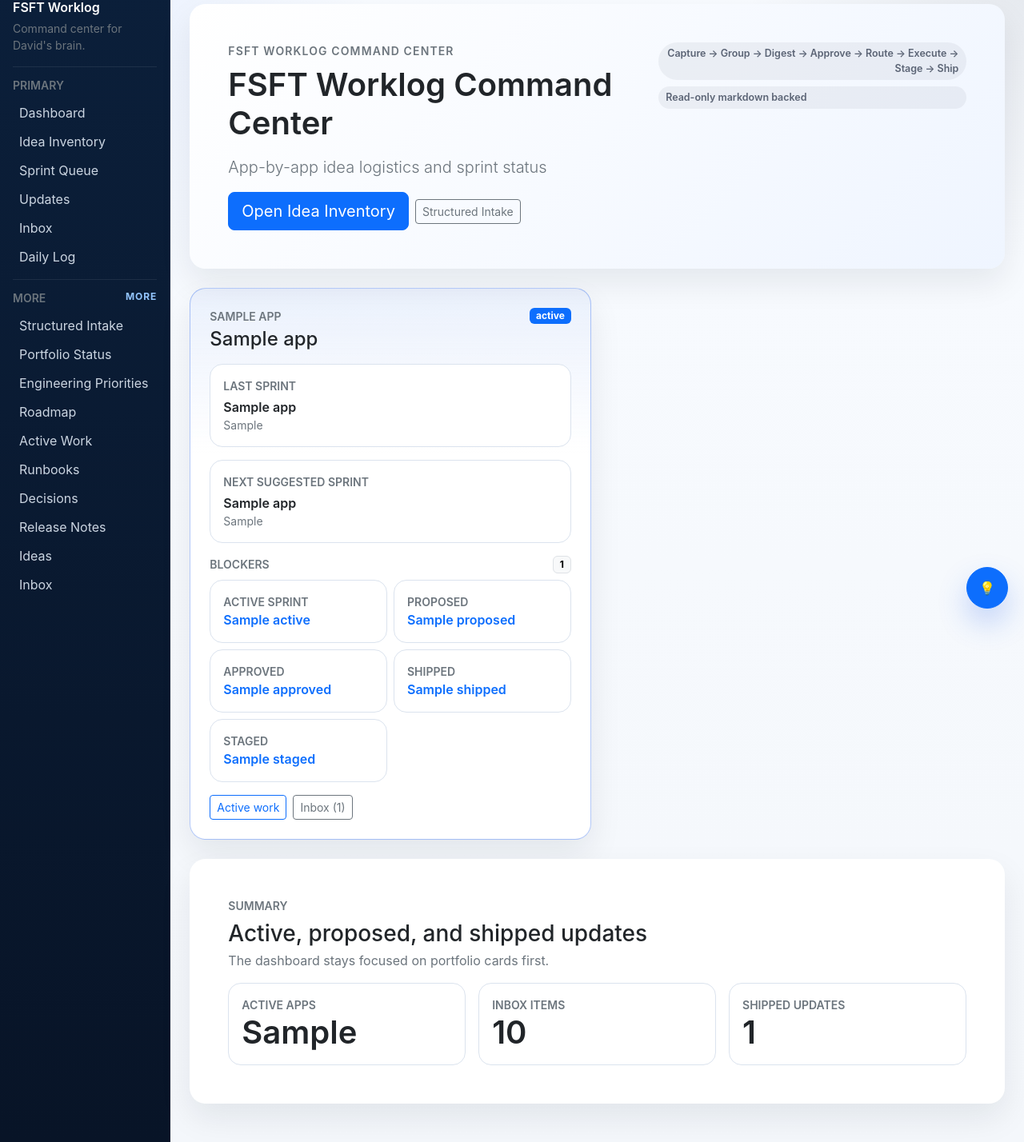
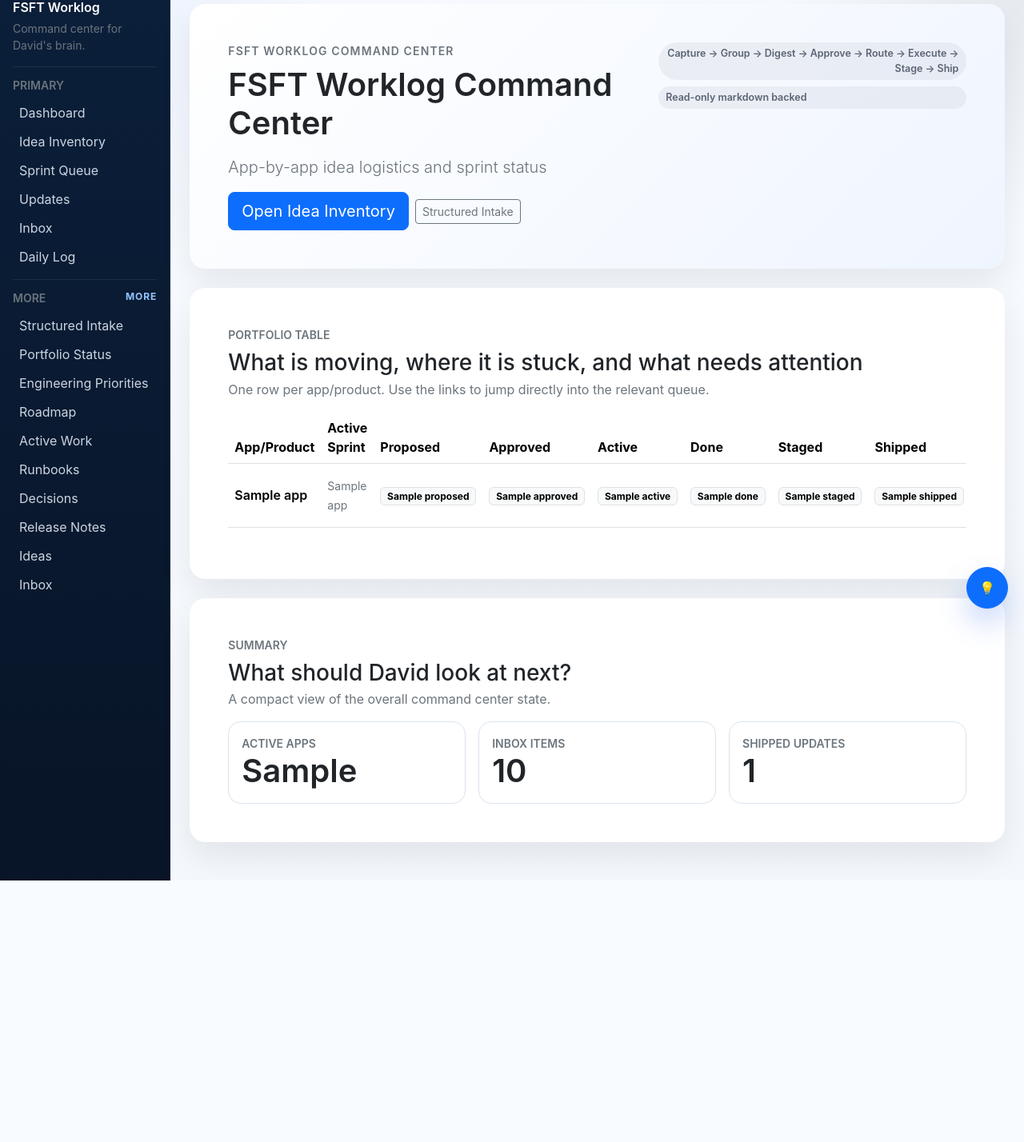
Before and after one commit to fourseasonsft/worklog-viewer, a Flask app: template templates/dashboard.html in a window 1280 px wide. Shown: the part 19-1447 px from the top of the page at 80% size. After the commit the page ends 1120 px from the top, so only its background shows below. Run offline with Flask 3, Linux system fonts and the light colour scheme; the template is opened without the code that fills it: most values are stand-ins (such as "Sample title", 1, 10 or a date in 2020); some libraries are stand-ins or nearby versions.

Commit message:
Clean up dashboard table layout

```diff
--- a/app.py
+++ b/app.py
@@ -2301,11 +2301,11 @@ def _filter_sprint_records(records: list[dict[str, object]], status: str, app_sl
 
 
 def _sprint_counts_by_app() -> dict[str, dict[str, int]]:
-    counts = {app: {"proposed": 0, "approved": 0, "active": 0, "completed": 0, "staged": 0, "shipped": 0} for app in APP_FILTERS.values()}
+    counts = {app: {"proposed": 0, "approved": 0, "active": 0, "completed": 0, "staged": 0, "shipped": 0, "done": 0} for app in APP_FILTERS.values()}
     for record in _sprint_records():
         app = record.get("app_product") or "Other"
         if app not in counts:
-            counts[app] = {"proposed": 0, "approved": 0, "active": 0, "completed": 0, "staged": 0, "shipped": 0}
+            counts[app] = {"proposed": 0, "approved": 0, "active": 0, "completed": 0, "staged": 0, "shipped": 0, "done": 0}
         key = str(record.get("status_key") or "proposed")
         if key in counts[app]:
             counts[app][key] += 1
@@ -3385,6 +3385,27 @@ def inject_globals() -> dict[str, object]:
 @_require_worklog_session
 def dashboard():
     app_cards = [_parse_active_work_file(item["path"], item["title"]) for item in ACTIVE_WORK_FILES]
+    app_cards.append(
+        {
+            "slug": "other",
+            "title": "Other",
+            "path": "",
+            "has_active_sprint": False,
+            "current_sprint_name": "",
+            "current_sprint_percent": "",
+            "current_sprint_status": "",
+            "current_sprint_notes": "",
+            "last_sprint_name": "Not recorded",
+            "last_sprint_completed": "",
+            "last_sprint_outcome": "No completion note recorded.",
+            "next_suggested_sprint_name": "Not set",
+            "next_suggested_sprint_first_step": "No next action recorded.",
+            "next_suggested_sprint_why": "",
+            "blockers_count": 0,
+            "sprint_counts": {"proposed": 0, "approved": 0, "active": 0, "done": 0, "staged": 0, "shipped": 0},
+            "inbox_items": [],
+        }
+    )
     counts = _dashboard_counts()
     inbox_items = _recent_inbox_items()
     update_shipments = _assistant_update_shipments()
--- a/templates/base.html
+++ b/templates/base.html
@@ -294,16 +294,6 @@
               {% endif %}
             </div>
           {% endfor %}
-          {% if recent_worklog_pages %}
-            <div class="sidebar-section sidebar-recent">
-              <div class="small text-uppercase text-secondary fw-semibold mb-2">Recent Pages</div>
-              <nav class="nav flex-column gap-1">
-                {% for page in recent_worklog_pages %}
-                  <a class="px-2 py-1 rounded" href="{{ url_for('view_file', relative_path=page.path) }}">{{ page.title }}</a>
-                {% endfor %}
-              </nav>
-            </div>
-          {% endif %}
         </aside>
         <main class="col-12 col-md-9 col-xl-10 p-4">
           {% with messages = get_flashed_messages(with_categories=true) %}
--- a/templates/dashboard.html
+++ b/templates/dashboard.html
@@ -21,93 +21,65 @@
     </div>
   </section>
 
-  <section class="row g-3 mb-4">
-    {% for app in app_cards %}
-      <div class="col-12 col-md-6 col-xxl-3">
-        <div class="card surface-card card-shadow h-100 app-status-card {% if app.current_sprint_status|lower == 'active' %}app-status-active{% elif app.current_sprint_status|lower == 'blocked' %}app-status-blocked{% elif app.current_sprint_status|lower == 'paused' %}app-status-paused{% else %}app-status-calm{% endif %}">
-          <div class="card-body p-4">
-            <div class="d-flex justify-content-between align-items-start gap-3 mb-3">
-              <div>
-                <div class="text-uppercase text-secondary small fw-semibold mb-1">{{ app.title }}</div>
-                <h2 class="h4 mb-0">{{ app.title }}</h2>
-              </div>
-              <span class="badge {% if app.current_sprint_status|lower == 'active' %}text-bg-primary{% elif app.current_sprint_status|lower == 'staged' %}text-bg-info{% elif app.current_sprint_status|lower == 'blocked' %}text-bg-danger{% elif app.current_sprint_status|lower == 'paused' %}text-bg-secondary{% elif app.current_sprint_status|lower == 'stable' %}text-bg-success{% else %}text-bg-light border{% endif %}">
-                {{ app.current_sprint_status or 'Stable' }}
-              </span>
-            </div>
-
-            {% if app.has_active_sprint %}
-              <div class="priority-card mb-3">
-                <div class="text-secondary small text-uppercase fw-semibold mb-1">Current sprint</div>
-                <div class="fw-semibold">{{ app.current_sprint_name }}</div>
-                <div class="text-secondary small">
-                  {% if app.current_sprint_percent %}{{ app.current_sprint_percent }} complete{% else %}Progress not set{% endif %}
-                </div>
-                {% if app.current_sprint_notes %}
-                  <div class="text-secondary small mt-2">{{ app.current_sprint_notes }}</div>
-                {% endif %}
-              </div>
-            {% else %}
-              <div class="priority-card mb-3">
-                <div class="text-secondary small text-uppercase fw-semibold mb-1">Last sprint</div>
-                <div class="fw-semibold">{{ app.last_sprint_name or 'Not recorded' }}</div>
-                <div class="text-secondary small">{{ app.last_sprint_completed or app.last_sprint_outcome or 'No completion note recorded.' }}</div>
-              </div>
-              <div class="priority-card mb-3">
-                <div class="text-secondary small text-uppercase fw-semibold mb-1">Next suggested sprint</div>
-                <div class="fw-semibold">{{ app.next_suggested_sprint_name or 'Not set' }}</div>
-                <div class="text-secondary small">
-                  {{ app.next_suggested_sprint_why or app.next_suggested_sprint_first_step or 'No next sprint suggestion recorded.' }}
-                </div>
-              </div>
-            {% endif %}
-
-            <div class="d-flex justify-content-between align-items-center mb-2">
-              <span class="text-secondary small text-uppercase fw-semibold">Blockers</span>
-              <span class="badge text-bg-light border">{{ app.blockers_count }}</span>
-            </div>
-
-            <div class="row g-2 mb-3">
-              <div class="col-6">
-                <a class="priority-card d-block text-decoration-none" href="{{ url_for('sprints', app=app.slug, status='active') }}">
-                  <div class="text-secondary small text-uppercase fw-semibold">Active Sprint</div>
-                  <div class="fw-semibold">{{ app.sprint_counts.active }}</div>
-                </a>
-              </div>
-              <div class="col-6">
-                <a class="priority-card d-block text-decoration-none" href="{{ url_for('sprints', app=app.slug, status='proposed') }}">
-                  <div class="text-secondary small text-uppercase fw-semibold">Proposed</div>
-                  <div class="fw-semibold">{{ app.sprint_counts.proposed }}</div>
-                </a>
-              </div>
-              <div class="col-6">
-                <a class="priority-card d-block text-decoration-none" href="{{ url_for('sprints', app=app.slug, status='approved') }}">
-                  <div class="text-secondary small text-uppercase fw-semibold">Approved</div>
-                  <div class="fw-semibold">{{ app.sprint_counts.approved }}</div>
-                </a>
-              </div>
-              <div class="col-6">
-                <a class="priority-card d-block text-decoration-none" href="{{ url_for('sprints', app=app.slug, status='shipped') }}">
-                  <div class="text-secondary small text-uppercase fw-semibold">Shipped</div>
-                  <div class="fw-semibold">{{ app.sprint_counts.shipped }}</div>
-                </a>
-              </div>
-              <div class="col-6">
-                <a class="priority-card d-block text-decoration-none" href="{{ url_for('sprints', app=app.slug, status='staged') }}">
-                  <div class="text-secondary small text-uppercase fw-semibold">Staged</div>
-                  <div class="fw-semibold">{{ app.sprint_counts.staged }}</div>
-                </a>
-              </div>
-            </div>
-
-            <div class="d-flex flex-wrap gap-2 mt-3">
-              <a class="btn btn-outline-primary btn-sm" href="{{ url_for('view_file', relative_path=app.path) }}">Active work</a>
-              <a class="btn btn-outline-secondary btn-sm" href="{{ url_for('inbox', app=app.slug ) }}">Inbox{% if app.inbox_items %} ({{ app.inbox_items|length }}){% endif %}</a>
-            </div>
-          </div>
+  <section class="card surface-card card-shadow border-0 mb-4">
+    <div class="card-body p-4 p-xl-5">
+      <div class="d-flex flex-column flex-lg-row justify-content-between gap-3 align-items-lg-end mb-3">
+        <div>
+          <div class="text-uppercase text-secondary small fw-semibold mb-2">Portfolio Table</div>
+          <h2 class="h3 mb-1">What is moving, where it is stuck, and what needs attention</h2>
+          <div class="text-secondary">One row per app/product. Use the links to jump directly into the relevant queue.</div>
         </div>
       </div>
-    {% endfor %}
+      <div class="table-responsive">
+        <table class="table align-middle dashboard-table">
+          <thead>
+            <tr>
+              <th>App/Product</th>
+              <th>Active Sprint</th>
+              <th>Proposed</th>
+              <th>Approved</th>
+              <th>Active</th>
+              <th>Done</th>
+              <th>Staged</th>
+              <th>Shipped</th>
+              <th>Inbox</th>
+              <th>Blockers / Notes</th>
+              <th>Next Action</th>
+            </tr>
+          </thead>
+          <tbody>
+            {% for app in app_cards %}
+              <tr>
+                <td class="fw-semibold text-nowrap">{{ app.title }}</td>
+                <td>
+                  {% if app.has_active_sprint %}
+                    <span class="d-block fw-semibold">{{ app.current_sprint_name }}</span>
+                    <span class="text-secondary small">{{ app.current_sprint_percent or 'Not set' }}{% if app.current_sprint_status %} · {{ app.current_sprint_status }}{% endif %}</span>
+                  {% else %}
+                    <span class="text-secondary small">{{ app.last_sprint_name or 'Not recorded' }}</span>
+                  {% endif %}
+                </td>
+                <td><a class="badge text-bg-light border text-decoration-none" href="{{ url_for('sprints', app=app.slug, status='proposed') }}">{{ app.sprint_counts.proposed }}</a></td>
+                <td><a class="badge text-bg-light border text-decoration-none" href="{{ url_for('sprints', app=app.slug, status='approved') }}">{{ app.sprint_counts.approved }}</a></td>
+                <td><a class="badge text-bg-light border text-decoration-none" href="{{ url_for('sprints', app=app.slug, status='active') }}">{{ app.sprint_counts.active }}</a></td>
+                <td><a class="badge text-bg-light border text-decoration-none" href="{{ url_for('sprints', app=app.slug, status='done') }}">{{ app.sprint_counts.done }}</a></td>
+                <td><a class="badge text-bg-light border text-decoration-none" href="{{ url_for('sprints', app=app.slug, status='staged') }}">{{ app.sprint_counts.staged }}</a></td>
+                <td><a class="badge text-bg-light border text-decoration-none" href="{{ url_for('sprints', app=app.slug, status='shipped') }}">{{ app.sprint_counts.shipped }}</a></td>
+                <td><a class="badge text-bg-light border text-decoration-none" href="{{ url_for('inbox', app=app.slug) }}">{{ app.inbox_items|length if app.inbox_items else 0 }}</a></td>
+                <td class="text-secondary small">
+                  <div class="fw-semibold text-body">{{ app.blockers_count }} blocker{% if app.blockers_count != 1 %}s{% endif %}</div>
+                  <div>{{ app.current_sprint_notes or app.last_sprint_outcome or 'No extra notes recorded.' }}</div>
+                </td>
+                <td class="text-secondary small">
+                  <div class="fw-semibold text-body">{{ app.next_suggested_sprint_name or 'Not set' }}</div>
+                  <div>{{ app.next_suggested_sprint_first_step or app.next_suggested_sprint_why or 'No next action recorded.' }}</div>
+                </td>
+              </tr>
+            {% endfor %}
+          </tbody>
+        </table>
+      </div>
+    </div>
   </section>
 
   <section class="card surface-card card-shadow border-0 mb-4">
@@ -115,8 +87,8 @@
       <div class="d-flex flex-column flex-lg-row justify-content-between gap-3 align-items-lg-end mb-3">
         <div>
           <div class="text-uppercase text-secondary small fw-semibold mb-2">Summary</div>
-          <h2 class="h3 mb-1">Active, proposed, and shipped updates</h2>
-          <div class="text-secondary">The dashboard stays focused on portfolio cards first.</div>
+          <h2 class="h3 mb-1">What should David look at next?</h2>
+          <div class="text-secondary">A compact view of the overall command center state.</div>
         </div>
       </div>
       <div class="row g-3">
```
Also changed, not shown: tests/test_assistant.py (+1 -1 lines), tests/test_dashboard.py (+30 -54 lines).
